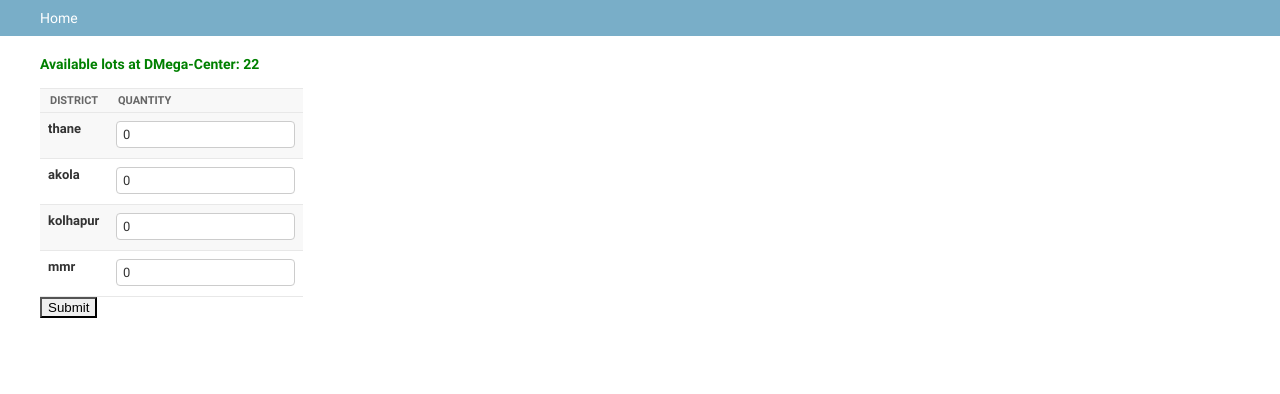
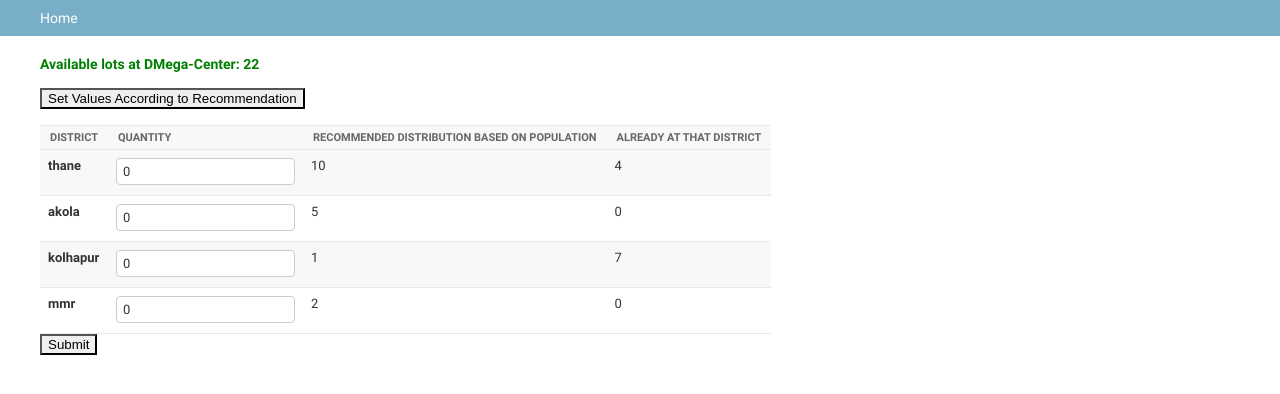
Before and after one commit to manish103p/VaccineDistributionSystem, a Django app: page /send_to_district in a window 1280 px wide. Shown: the part 48-442 px from the top of the page. Run offline with Django 3.2, Linux system fonts and the light colour scheme; a user stored in the database is signed in; data comes from the database, SQL or seed files in the repository; both versions use the stored data as it was after the commit.

Commit message:
ratio added

```diff
--- a/templates/admin/send_to_district.html
+++ b/templates/admin/send_to_district.html
@@ -13,30 +13,42 @@
 
     <b style="color: green;">Available lots at DMega-Center:  {{quantity_available}}</b>
     <br><br>
+    <button onclick="set_value()">Set Values According to Recommendation</button>
 
-
+    <br><br>
     <form action="/send_to_district" method="POST">
         <table class="table table-striped table-bordered">
             <thead>
             <tr class="table-info">
                 <th scope="col">District</th>
                 <th scope="col">Quantity</th>
+                <th scope="col">Recommended Distribution Based on Population</th>
+                <th scope="col">Already at that district</th>
             </tr>
             </thead>
             <tbody>
                 {% csrf_token %}
-                {% for district in districts %}
+                {% for district,ratio in districts %}
                     <tr>
                         <input type="hidden" name="districts" value="{{ district.name }}" readonly />
                         <th scope="row">{{ district.name }}</th>
-                        <td><input type="number" value="0" name="quantities" /></a>
+                        <td><input class="set_ratio" type="number" value="0" name="quantities" /></a>
+                        <td class="get_ratio">{{ ratio.0 }}</td>
+                        <td>{{ ratio.1 }}</td>
                     </tr>
                 {% endfor %}
             </tbody>
         </table>
         <button class="btn btn-primary" type="submit">Submit</button>
     </form>
-
+    <script>
+        function set_value() {
+            for(i=0; i< document.getElementsByClassName("get_ratio").length; i++){
+                let x= parseInt(document.getElementsByClassName("get_ratio")[i].innerHTML);
+                document.getElementsByClassName("set_ratio")[i].value = x;
+            }
+            }
+    </script>
     {{error}}
 
 {% endblock %}
--- a/templates/district_dash.html
+++ b/templates/district_dash.html
@@ -20,9 +20,11 @@
             <table>
                 <tr class="table-info">
                     <th>Name</th>
+                    <th>Population</th>
                 </tr>
                 <tr>
                     <td><input type="text" id="name" name="name" required /></td>
+                    <td><input type="number" id="population" name="population" required min=1 /></td>
                     <br>
                 </tr>
                 <tr>
--- a/vaccine_app/models.py
+++ b/vaccine_app/models.py
@@ -89,6 +89,7 @@ class District(models.Model):
     districtId = models.UUIDField(default=uuid.uuid4, editable=False, unique=True)
     # userName = models.CharField(max_length=255)
     name = models.CharField(max_length=255, unique=True)
+    population = models.IntegerField(default=1)
     # password = models.CharField(max_length=20)
     def __str__(self):
         return self.districtId.urn[9:]+self.name
@@ -112,6 +113,7 @@ class Center(models.Model):
     # userName = models.CharField(max_length=255)
     name = models.CharField(max_length=255, unique=True)
     maxCountPerDate = models.IntegerField(default=0)
+    population = models.IntegerField(default=1)
     # password = models.CharField(max_length=20)
     def __str__(self):
         return str(self.centerPrimaryKey)+self.name
--- a/vaccine_app/views.py
+++ b/vaccine_app/views.py
@@ -10,6 +10,8 @@ from django.contrib.auth.decorators import login_required
 from django.http import HttpResponse
 import uuid
 import datetime
+import sys
+from math import floor,ceil
 # Create your views here.
 def index(request):
     # objs = [VaccineLot() for i in range(40)]
@@ -353,15 +355,77 @@ def district_dash(request,name):
         error=[]
         if request.method=="POST":
             nameOfCenter = request.POST['name']
+            population = request.POST['population']
             if Center.objects.filter(name=nameOfCenter).exists():
                 error.append("Center Already Exists")
             else:
-                new_center=Center(name=nameOfCenter,district=district_obj)
+                new_center=Center(name=nameOfCenter,district=district_obj,population=population)
                 new_center.save()
 
         return render(request,'district_dash.html',{'centers':centers, 'error':error, 'vaccine_lots':vaccine_lots,'name':name})
     else:
         return redirect('dashboard')
+
+
+def get_ratio_district():
+    count_of_vaccine_in_produced_state=VaccineLot.objects.filter(status="produced").count()
+    district_obj=District.objects.all()
+    ratio_dict={}
+    if(count_of_vaccine_in_produced_state==0):
+
+        for district in district_obj.iterator():
+            ratio_dict[district.name]=int(0)
+        return ratio_dict
+    population_dict={}
+    min_value=sys.maxsize
+    max_value=0
+    for district in district_obj.iterator():
+        population_dict[district.name]=int(district.population)
+        if(district.population < min_value):
+            min_value=district.population
+        if(district.population > max_value):
+            max_value=district.population
+    print("I am here")
+    population_ratio_dict={}
+    sum_of_ratio=0
+    if(min_value==0):
+        min_value=1
+
+    print("I am here")
+    for district in district_obj.iterator():
+        population_ratio_dict[district.name]=ceil(district.population/min_value)
+        sum_of_ratio+=population_ratio_dict[district.name]
+    print("I reached")
+    print(population_ratio_dict)
+    if(sum_of_ratio > count_of_vaccine_in_produced_state):
+        while(sum_of_ratio > count_of_vaccine_in_produced_state):
+            quantity_subtract=count_of_vaccine_in_produced_state-sum_of_ratio
+            sum_of_ratio=0
+            count=0
+            for key in population_ratio_dict:
+
+                print(int(population_ratio_dict[key])>0,quantity_subtract<0,quantity_subtract,count<quantity_subtract)
+
+                if(int(population_ratio_dict[key])>0 and count<abs(quantity_subtract)):
+                    population_ratio_dict[key]-=1
+                    count+=1
+                    print(key)
+                    print(population_ratio_dict)
+                sum_of_ratio+=population_ratio_dict[key]
+                # quantity_subtract=count_of_vaccine_in_produced_state-sum_of_ratio
+    print(sum_of_ratio)
+    ratio_multiplication_factor = floor(count_of_vaccine_in_produced_state / sum_of_ratio)
+
+    for district in district_obj:
+        ratio_dict[district.name] = ratio_multiplication_factor * population_ratio_dict[district.name]
+
+    return ratio_dict
+
+
+    # if count is less than district count and if count is less than total sum of ratios
+
+
+
 
 
 @login_required(login_url="admin:login")
@@ -395,8 +459,20 @@ def send_to_district(request):
                             print("hello")
                             error = "Quantities were assigned upto district: " + district_name
                             break
+
+        # Get recommended count
+        ratio=get_ratio_district()
+        ratio_list=[]
+        count_list=[]
+        for district in districts:
+            count_list.append(DistrictVaccineData.objects.filter(district=district, lot__status__contains = "atDistrict").count())
+            ratio_list.append(ratio[district.name])
+
+
+
         quantity_available = VaccineLot.objects.filter(status = "produced").count()
-        context = {"districts":districts,"quantity_available":quantity_available,"error":error}
+        print(districts)
+        context = {"districts":zip(districts,zip(ratio_list,count_list)),"quantity_available":quantity_available,"error":error, "ratio":ratio}
         return render(request,"admin/send_to_district.html",context)
     return redirect("admin")
 
@@ -411,6 +487,65 @@ def updateArrivalTimeDistrict(request, name, lotId):
             VaccineLot.objects.filter(lotId = lotId).update(status = "atDistrict")
             return redirect("district_dash",name)
     return redirect("district_dash",name)
+
+
+
+def get_ratio_center(district):
+    count_of_vaccine_atDistrict_state=DistrictVaccineData.objects.filter(district=district, lot__status__contains = "atDistrict").count()
+    center_obj=Center.objects.filter(district=district)
+    ratio_dict={}
+    if(count_of_vaccine_atDistrict_state==0):
+
+        for center in center_obj.iterator():
+            ratio_dict[center.name]=int(0)
+        return ratio_dict
+    population_dict={}
+    min_value=sys.maxsize
+    max_value=0
+    for center in center_obj.iterator():
+        population_dict[center.name]=int(center.population)
+        if(center.population < min_value):
+            min_value=center.population
+        if(center.population > max_value):
+            max_value=center.population
+    print("I am here")
+    population_ratio_dict={}
+    sum_of_ratio=0
+    if(min_value==0):
+        min_value=1
+
+    print("I am here")
+    for center in center_obj.iterator():
+        population_ratio_dict[center.name]=ceil(center.population/min_value)
+        sum_of_ratio+=population_ratio_dict[center.name]
+    print("I reached")
+    print(population_ratio_dict)
+    if(sum_of_ratio > count_of_vaccine_atDistrict_state):
+        while(sum_of_ratio > count_of_vaccine_atDistrict_state):
+            quantity_subtract=count_of_vaccine_atDistrict_state-sum_of_ratio
+            sum_of_ratio=0
+            count=0
+            for key in population_ratio_dict:
+
+                print(int(population_ratio_dict[key])>0,quantity_subtract<0,quantity_subtract,count<quantity_subtract)
+
+                if(int(population_ratio_dict[key])>0 and count<abs(quantity_subtract)):
+                    population_ratio_dict[key]-=1
+                    count+=1
+                    print(key)
+                    print(population_ratio_dict)
+                sum_of_ratio+=population_ratio_dict[key]
+                # quantity_subtract=count_of_vaccine_atDistrict_state-sum_of_ratio
+    print(sum_of_ratio)
+    ratio_multiplication_factor = floor(count_of_vaccine_atDistrict_state / sum_of_ratio)
+
+    for center in center_obj:
+        ratio_dict[center.name] = ratio_multiplication_factor * population_ratio_dict[center.name]
+
+    return ratio_dict
+
+
+
 
 def send_to_center(request,name):
     if verify(request,"district",name):
@@ -444,9 +579,17 @@ def send_to_center(request,name):
                             error = "Quantities were assigned upto center: " + center_name
                             break
 
+        ratio=get_ratio_center(District.objects.get(name = name))
+        ratio_list=[]
+        count_list=[]
+        for center in centers:
+            count_list.append(CenterVaccineData.objects.filter(center=center, lot__status__contains = "atCenter").count())
+            ratio_list.append(ratio[center.name])
+
+
 
         quantity_available = DistrictVaccineData.objects.filter(district__name__contains = name, lot__status__contains = "atDistrict").count()
-        context = {"name":name,"centers":centers,"quantity_available":quantity_available,"error":error}
+        context = {"name":name,"centers":zip(centers,zip(ratio_list,count_list)),"quantity_available":quantity_available,"error":error}
         return render(request,"send_to_center.html",context)
     return redirect("district_dash",name)
 
--- a/vaccineds/settings.py
+++ b/vaccineds/settings.py
@@ -39,7 +39,6 @@ INSTALLED_APPS = [
     'django.contrib.sessions',
     'django.contrib.messages',
     'django.contrib.staticfiles',
-    'mathfilters',
 ]
 
 MIDDLEWARE = [
```
Also changed, not shown: templates/send_to_center.html (+17 -6 lines), vaccine_app/admin.py (+18 -1 lines), db.sqlite3, templates/_noUse_send_to_district.html (renamed from templates/send_to_district.html), vaccine_app/migrations/0012_auto_20210406_1707.py (added), vaccine_app/migrations/0013_auto_20210406_2040.py (added).
